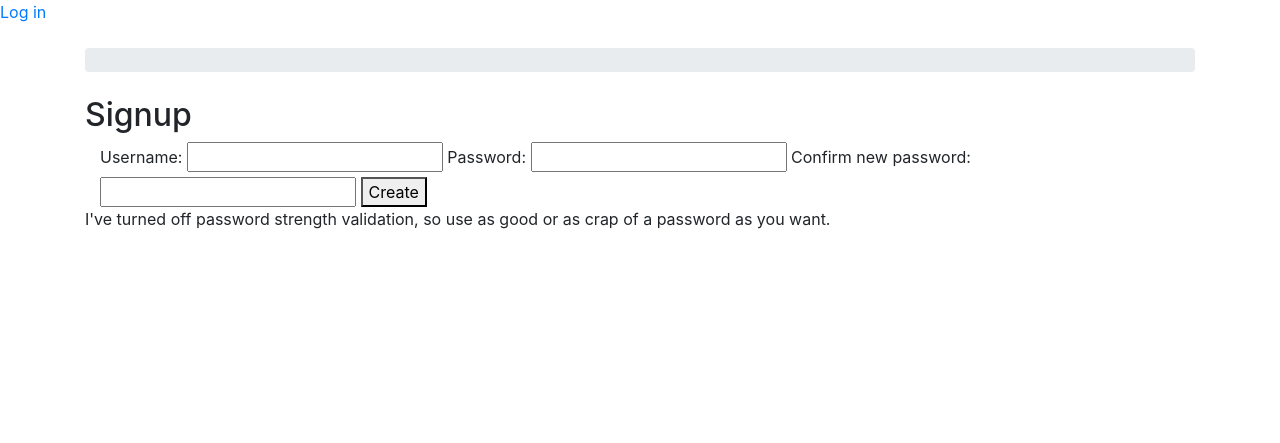
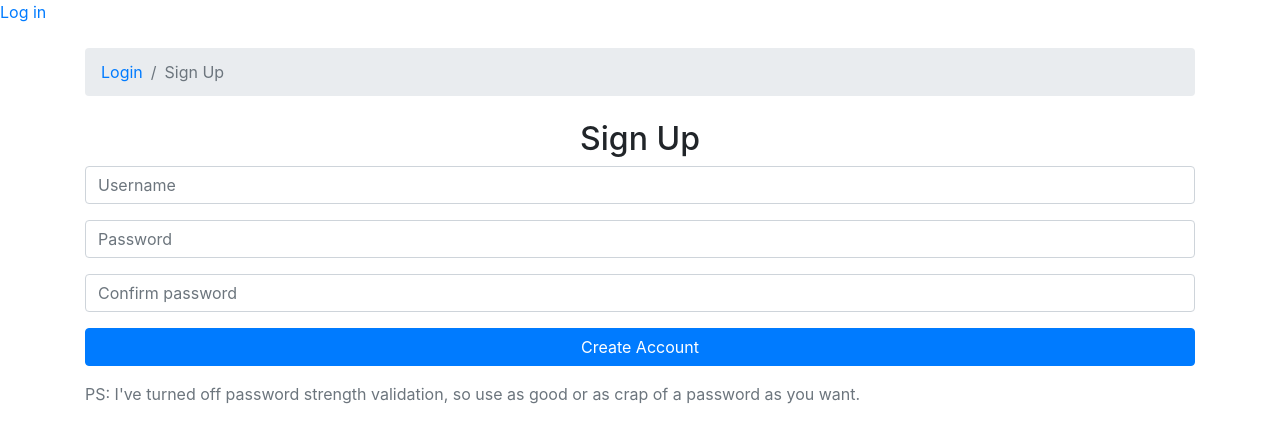
Before and after one commit to NathanChiu/mafia, a Django app: page /login/signup/ in a window 1280 px wide. Shown: the top 443 px of the page. Run offline with Django 3.2, Linux system fonts and the light colour scheme; some libraries are stand-ins or nearby versions.

Commit message:
Update login pages to use bootstrap css and new login formats

```diff
--- a/mafia/login/templates/login/base.html
+++ b/mafia/login/templates/login/base.html
@@ -43,11 +43,6 @@
             </div>
             {% endif %}
           {% endfor %}
-          <!-- <ul class="messages">
-              {% for message in messages %}
-              <li{% if message.tags %} class="{{ message.tags }}"{% endif %}>{{ message }}</li>
-              {% endfor %}
-          </ul> -->
         </div>
         {% endif %}
       </div>
--- a/mafia/login/templates/login/index.html
+++ b/mafia/login/templates/login/index.html
@@ -23,7 +23,7 @@ Login
           <input type="text" class="form-control" placeholder="Username" id="username" name="username">
         </div>
         <div class="form-group">
-          <input type="Password" class="form-control" placeholder="Password" id="password" name="password">
+          <input type="password" class="form-control" placeholder="Password" id="password" name="password">
         </div>
         <div class="form-group">
           <button type="submit" class="btn btn-primary btn-block">Log in</button>
--- a/mafia/login/templates/login/signup.html
+++ b/mafia/login/templates/login/signup.html
@@ -1,39 +1,44 @@
 {% extends 'login/base.html' %}
 
+{% load static %}
+<!-- Extra css for login form -->
+<link rel="stylesheet" type="text/css" href="{% static 'login_form.css' %}">
+
+{% block breadcrumb %}
+<li class="breadcrumb-item"><a href="/login/">Login</a></li>
+<li class="breadcrumb-item active">Sign Up</li>
+{% endblock %}
+
+
 {% block title %}
-Signup
+Sign Up
 {% endblock %}
 
 {% block content %}
   {% if not user.is_authenticated %}
-    <form method="post">
-      {% csrf_token %}
-        <h2>Signup</h2>
-        <fieldset>
-          <div class="container">
-            <label>Username: </label>
-            <input id="username" type="text" name="username">
-            <label>Password: </label>
-            <input id="password1" type="password" name="password1">
-            <label>Confirm new password: </label>
-            <input id="password2" type="password" name="password2">
-            <button type="submit">Create</button>
-          </div>
-          <p>I've turned off password strength validation, so use as good or as crap of a password as you want.</p>
-        </fieldset>
-    </form>
+  <!-- Not logged in -->
+    <div class="login-form">
+      <form method="post">
+        {% csrf_token %}
+        <h2 class="text-center">Sign Up</h2>
+        <div class="form-group">
+          <input type="text" class="form-control" placeholder="Username" id="username" name="username">
+        </div>
+        <div class="form-group">
+          <input type="password" class="form-control" placeholder="Password" id="password1" name="password1">
+        </div>
+        <div class="form-group">
+          <input type="password" class="form-control" placeholder="Confirm password" id="password2" name="password2">
+        </div>
+        <div class="form-group">
+          <button type="submit" class="btn btn-primary btn-block">Create Account</button>
+        </div>
+      </form>
+      <p class="text-muted">PS: I've turned off password strength validation, so use as good or as crap of a password as you want.</p>
+    </div>
   {% else %}
     <div class="centered">
-      You are currently logged in.
+      You are logged in. Please select another option.
     </div>
   {% endif %}
 {% endblock %}
-
-{% comment %}
-  <h2>Sign up</h2>
-  <form method="post">
-    {% csrf_token %}
-    {{ form.as_p }}
-    <button type="submit">Sign up</button>
-  </form>
-{% endcomment %}
```
Also changed, not shown: mafia/login/templates/login/change_password.html (+26 -29 lines), mafia/db.sqlite3.
